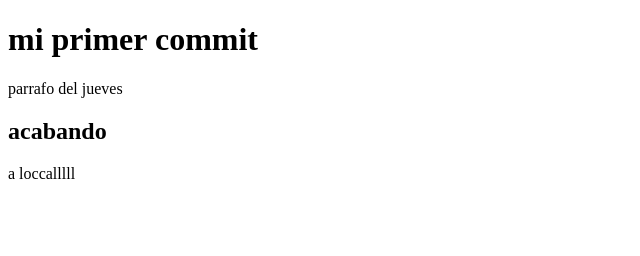
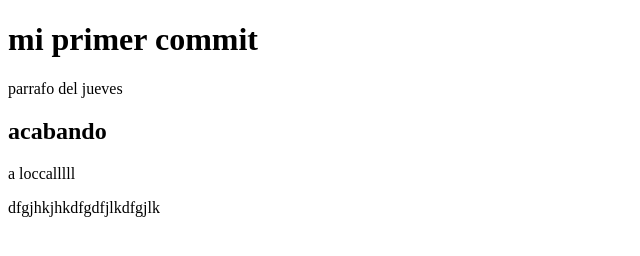
Before and after one commit to msol84/ProyectoGit, a plain HTML site: page index.html in a window 1280 px wide. Shown: the whole page, without its empty margins (0-640 px from the left). Drawn offline with Linux system fonts and the light colour scheme.

Commit message:
Update index.html

```diff
--- a/index.html
+++ b/index.html
@@ -13,6 +13,7 @@
     <p> parrafo del jueves</p>
     <h2>acabando</h2>
     <p>a loccalllll </p>
+    dfgjhkjhkdfgdfjlkdfgjlk
 </body>
 
 </html>
```
